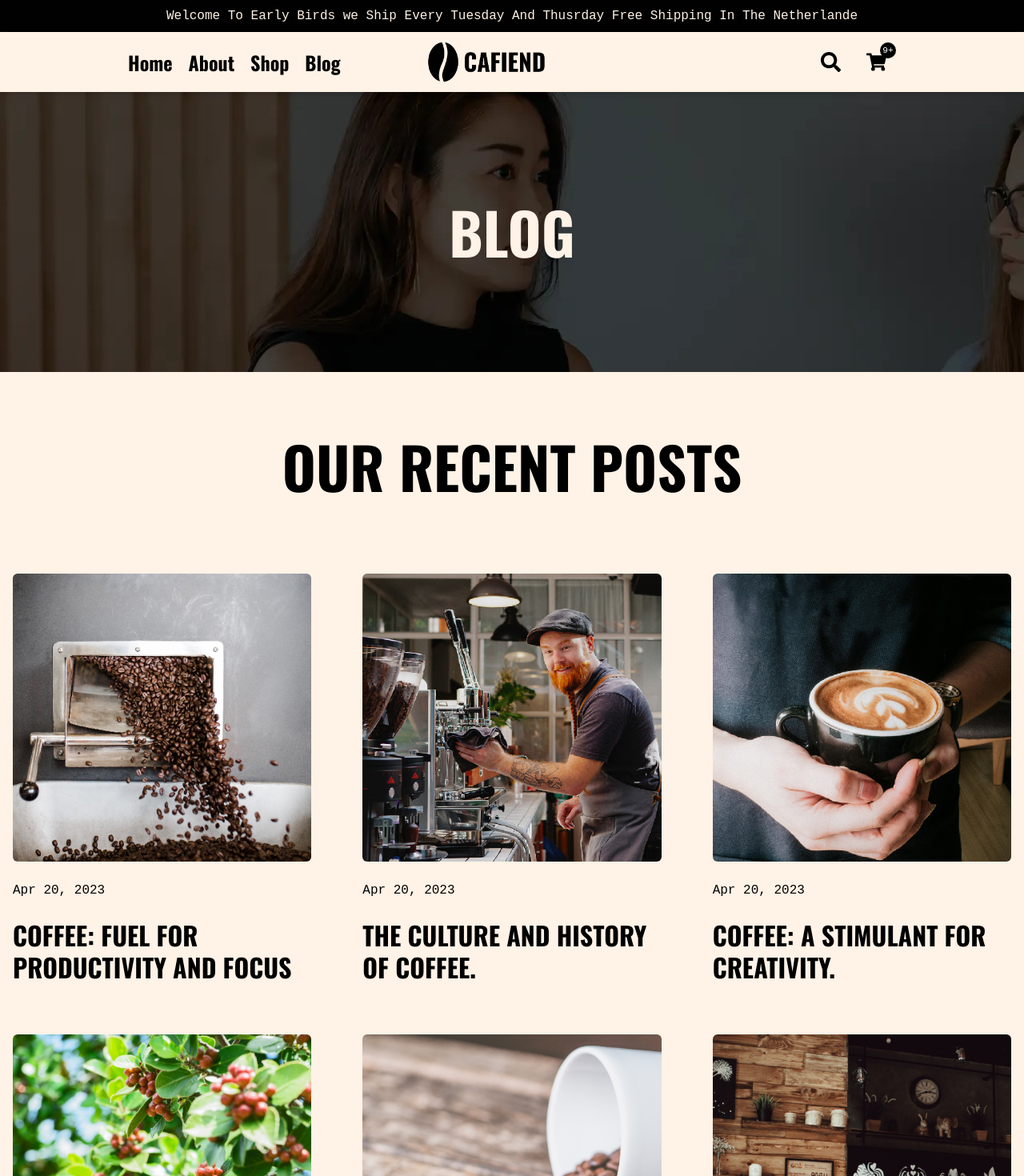
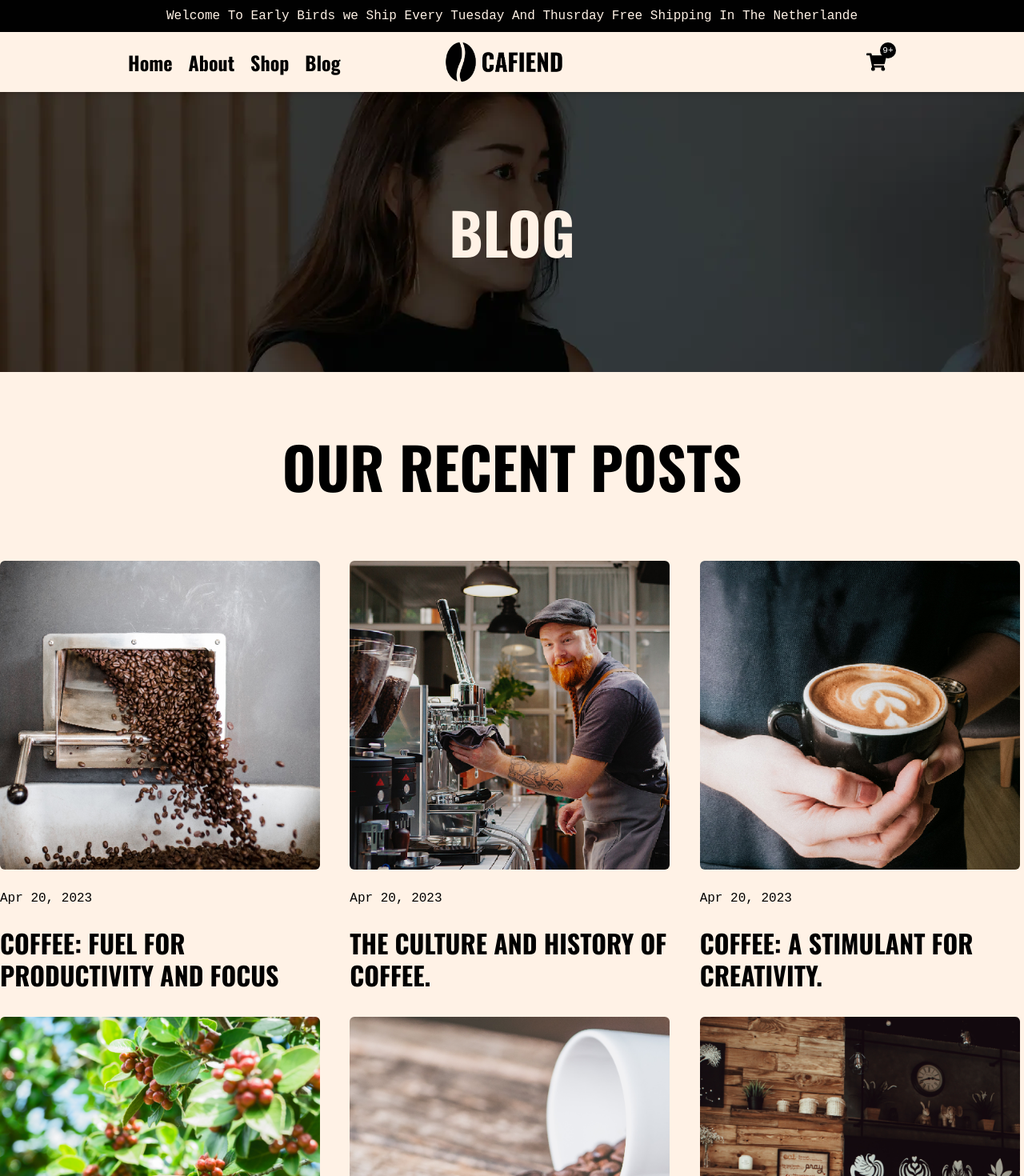
Before and after one commit to theunhackable/cafiend, a Next.js app: page /blog in a window 1280 px wide. Shown: the top 1470 px of the page at 80% size. Built offline with nearby package versions, Linux system fonts and the light colour scheme.

Commit message:
deleted SearchBar

```diff
--- /dev/null
+++ b/app/Context/store.tsx
@@ -0,0 +1,22 @@
+"use client"
+
+import { createContext, useContext, Dispatch, SetStateAction, useState } from "react"
+
+type ContextProps = {
+    cart: string[],
+    setCart: Dispatch<SetStateAction<string[]>>
+}
+
+const CartContext = createContext<ContextProps>({
+    cart: [],
+    setCart: () => null
+})
+
+export const CartProvider = ({children}: any) => {
+    const [cart, setCart] = useState<string[]>([])
+    return (
+        <CartContext.Provider value={{cart, setCart}}>
+            {children}
+        </CartContext.Provider>
+    )
+}
--- a/app/components/Hero.tsx
+++ b/app/components/Hero.tsx
@@ -6,7 +6,7 @@ import Button from '../lib/Button'
 const Hero = () => {
   return (
     <section id='hero' className=' min-h-screen py-[7.5rem] bg-dark'>
-      <div className=" flex max-lg:flex-col items-center justify-evenly gap-12">
+      <div className=" flex max-lg:flex-col items-center justify-center gap-12">
 
         <div id="hero-heading-wrapper" className='flex flex-col lg:items-start items-center justify-center mx-2 lg:w-1/2'>
           <h1 className='text-5xl max-lg:text-center lg:text-6xl leading-tight text-primary font-bold'>
--- a/app/components/Posts.tsx
+++ b/app/components/Posts.tsx
@@ -12,7 +12,7 @@ type Props = {
 
 export const Post = ({ title, date, small_image_url, ind}: Props) => {
   return (
-        <Link href={`/blog/${ind}`}id="blog-card" className=" m-4 photo overflow-clip">
+        <Link href={`/blog/${ind}`}id="blog-card" className="photo overflow-clip w-fit">
           <div className="blog-img overflow-hidden">
             <Image className='rounded-md' src={`/images/${small_image_url}`} alt={`${small_image_url}`} width={400} height={300} />
           </div>
@@ -37,11 +37,7 @@ const Posts = () => {
         OUR RECENT POSTS
       </h1>
 
-      <div id="blogs-con<div className=' grid grid-cols-1 md:grid-cols-2 lg:grid-cols-3 gap-5 justify-center items-center'>
-
-
-        </div>
-tainer" className='flex mt-16 flex-wrap items-center justify-center gap-16'>
+      <div id="blogs-container" className=' m-2 grid grid-cols-1 md:grid-cols-2 lg:grid-cols-3 gap-5 justify-center items-center'>
 
         {topPosts.map((post, ind) => ( <Post key={ind} {...post} ind={ind} /> ))}
 
--- a/app/lib/Navbar.tsx
+++ b/app/lib/Navbar.tsx
@@ -4,7 +4,6 @@ import TopMessage from './TopMessage'
 import Image from 'next/image'
 import NavLinks from './NavLinks'
 import Cart from './Cart'
-import SearchBar from './SearchBar'
 import { AnimatePresence, motion } from 'framer-motion'
 import {BiMenuAltRight} from 'react-icons/bi'
 import {AiOutlineClose} from 'react-icons/ai'
@@ -26,11 +25,13 @@ const Navbar = () => {
                 </div>
 
                 <div id='search-cart' className='flex gap-5 justify-between items-center'>
-                    <SearchBar />
+
                     <Cart />
+
                     <button onClick={(e) => {e.preventDefault(); setIsOpened((prev) => !prev)}} className='lg:hidden text-primary bg-dark p-2 rounded-md'>
                         {isOpened ? (<AiOutlineClose type='button' className='text-xl'/>) : (<BiMenuAltRight type='button' className='text-xl' />) }
                     </button>
+
                 </div>
 
 
@@ -41,10 +42,10 @@ const Navbar = () => {
             {isOpened && (
                 <div className='lg:hidden z-10 fixed top-0 w-screen h-screen bg-transparent backdrop-blur-lg' onClick={() => {setIsOpened((prev) => !prev)}}>
                     <motion.div
-                    initial={{ y: "-1000%" }}
+                    initial={{ y: "-100%" }}
                     animate={{ y: 0 }}
-                    exit={{ y:"-1000%" }}
-                    transition={{ duration: 0.5 }}
+                    exit={{ y:"-100%" }}
+                    transition={{ duration: 0.2 }}
                     className='flex flex-col fixed bg-primary p-4 pt-24  top-16 w-full'>
 
                         <div id="nav-links" className='flex flex-col justify-between items-center text-xl gap-5 font-bold'>
--- a/app/lib/SearchBar.tsx
+++ /dev/null
@@ -1,12 +0,0 @@
-import React from 'react'
-import { FaSearch } from 'react-icons/fa'
-
-const SearchBar = () => {
-  return (
-    <button>
-      <FaSearch size={25}/>
-    </button>
-  )
-}
-
-export default SearchBar
```
Also changed, not shown: app/lib/Cart.tsx (+12 -10 lines).
